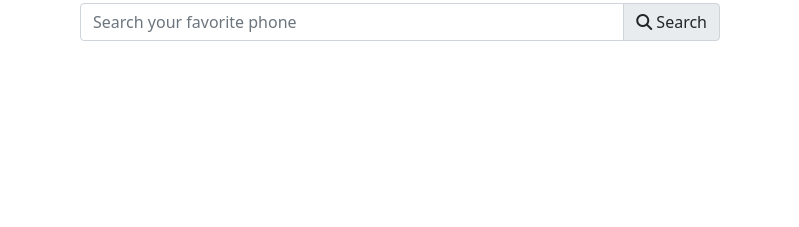
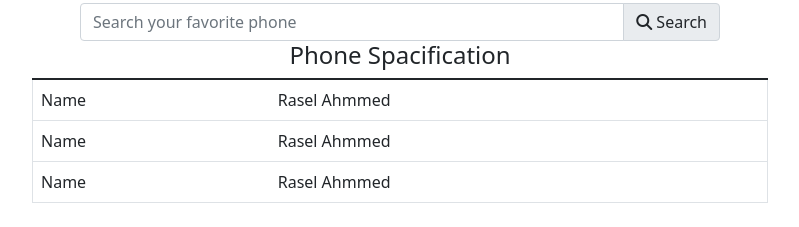
Before and after one commit to ahmmedrasel-dev/phone-finder, a plain HTML site: page index.html in a window 1280 px wide. Shown: the part 61-288 px from the top of the page, without its empty margins (240-1039 px from the left). Drawn offline with nearby package versions, Linux system fonts and the light colour scheme.

Commit message:
more-teails

```diff
--- a/index.html
+++ b/index.html
@@ -30,8 +30,28 @@
 
   <main>
     <section class="container">
-      <div id="more-details" class="row">
-
+      <div class="row" id="more-details">
+        <div class="col-md-8 offset-2">
+          <table class="table border">
+            <thead>
+              <h4 class="text-center">Phone Spacification</h4>
+            </thead>
+            <tbody>
+              <tr>
+                <td>Name</td>
+                <td>Rasel Ahmmed</td>
+              </tr>
+              <tr>
+                <td>Name</td>
+                <td>Rasel Ahmmed</td>
+              </tr>
+              <tr>
+                <td>Name</td>
+                <td>Rasel Ahmmed</td>
+              </tr>
+            </tbody>
+          </table>
+        </div>
       </div>
     </section>
     <section class="container mt-5">
--- a/js/app.js
+++ b/js/app.js
@@ -1,12 +1,15 @@
+// Getting The Data From Api
 const getResult = () => {
   const searchKeyword = document.getElementById('search-box').value;
   const apiUrl = `https://openapi.programming-hero.com/api/phones?search=${searchKeyword}`;
 
+  // Fatching Data From Api.
   fetch(apiUrl)
     .then(response => response.json())
     .then(data => displayResult(data.data));
 }
 
+// Display Search Result In Frontend.
 const displayResult = phones => {
   document.getElementById('result-container').textContent = '';
   let total = phones.slice(0, 20);
@@ -21,10 +24,16 @@ const displayResult = phones => {
         <div class="card-body text-center">
           <h5 class="card-title">Phone Name: ${phone.phone_name}</h5>
           <h5 class="card-title">Brand Name:  ${phone.brand}</h5>
-          <a href="#" class="btn btn-primary" onclick="getDetails('')">More Details</a>
+          <a href="#" class="btn btn-primary" onclick="moreDetails('${phone.slug}')">More Details</a>
         </div>
       </div>
     `;
     displayContainer.appendChild(cardContetDiv)
   })
 }
+
+// Get More Detisl Form Api
+const moreDetails = (slug) => {
+  const detailsUrl = `https://openapi.programming-hero.com/api/phone/${slug}`;
+  console.log(detailsUrl)
+}
```
